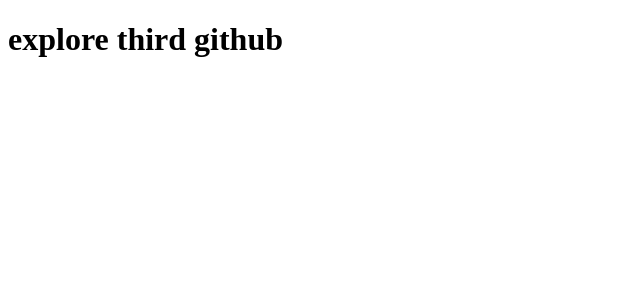
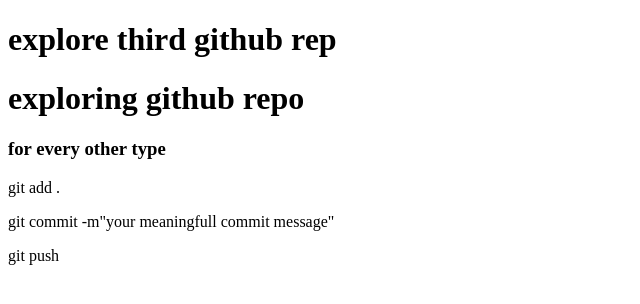
Before and after one commit to ayeshnaj/my-third-repository, a plain HTML site: page index.html in a window 1280 px wide. Shown: the whole page, without its empty margins (0-640 px from the left). Drawn offline with Linux system fonts and the light colour scheme.

Commit message:
added commands to push changes to github

```diff
--- a/index.html
+++ b/index.html
@@ -6,6 +6,13 @@
     <title>explore third github</title>
 </head>
 <body>
-    <h1>explore third github</h1>
+    <h1>explore third github rep</h1>
+    <h1>exploring github repo</h1>
+    <div>
+        <h3>for every other type</h3>
+        <p>git add .</p>
+        <p>git commit -m"your meaningfull commit message"</p>
+        <p>git push</p>
+    </div>
 </body>
 </html>
```
